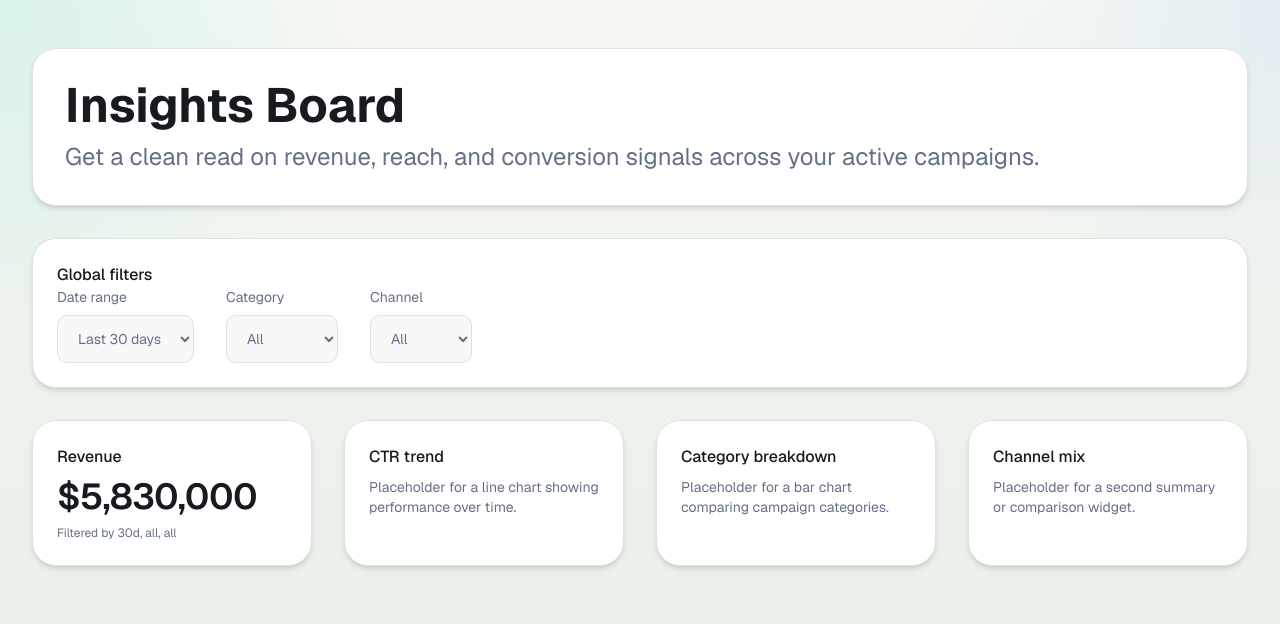
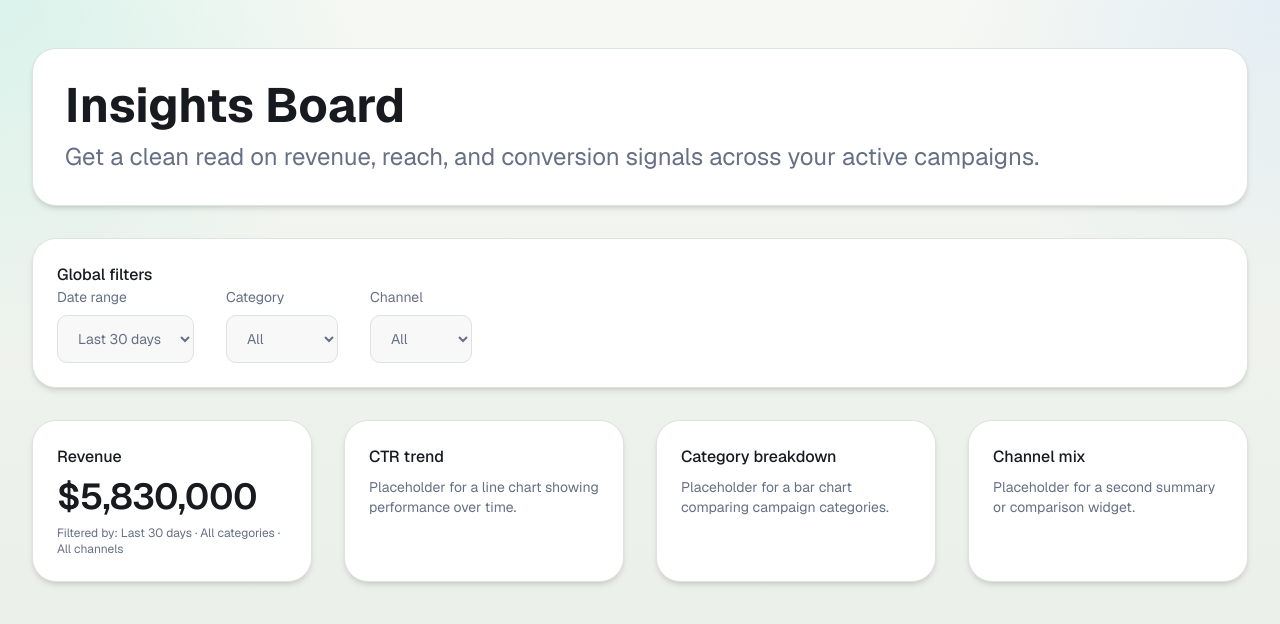
Before and after one commit to andreamartz/insights-board, a Next.js app: page /dashboard in a window 1280 px wide. Shown: the top 624 px of the page. Built offline with nearby package versions, Linux system fonts and the light colour scheme.

Commit message:
Add KPI aria-label support and filter summary text

```diff
--- a/components/DashboardShell.tsx
+++ b/components/DashboardShell.tsx
@@ -69,6 +69,39 @@ const DashboardShell = () => {
 
   const filteredRecords = filterRecords(metricRecords, state.filters);
   const revenue = sumMetric(filteredRecords, "revenue");
+  const getFilterSummaryText = () => {
+    const dateLabelMapping: Record<typeof state.filters.dateRange, string> = {
+      "7d": "Last 7 days",
+      "30d": "Last 30 days",
+      "90d": "Last 90 days",
+    };
+
+    const categoryLabelMapping: Record<typeof state.filters.category, string> = {
+      "all": "All categories",
+      "furniture": "Furniture category",
+      "office": "Office category",
+      "tech": "Tech category",
+    };
+
+    const channelLabelMapping: Record<typeof state.filters.channel, string> = {
+      "all": "All channels",
+      "display": "Display channel",
+      "email": "Email channel",
+      "search": "Search channel",
+    };
+
+    return `${dateLabelMapping[state.filters.dateRange]} · ${categoryLabelMapping[state.filters.category]} · ${channelLabelMapping[state.filters.channel]}`;
+  }
+
+const getRevenueAriaLabel = () => {
+  const revenueText = new Intl.NumberFormat("en-US", {
+    style: "currency",
+    currency: "USD",
+    maximumFractionDigits: 0,
+  }).format(revenue);
+
+  return `Revenue metric value ${revenueText}. ${getFilterSummaryText()}.`;
+};
 
   return (
     <main className="text-text-muted max-w-7xl py-12 px-4 mx-auto flex flex-col gap-8 sm:px-6 lg:px-8">
@@ -146,7 +179,8 @@ const DashboardShell = () => {
           <KPIWidget
             value={revenue}
             format="currency"
-            helperText={`Filtered by ${state.filters.dateRange}, ${state.filters.category}, ${state.filters.channel}`}
+            helperText={`Filtered by: ${getFilterSummaryText()}`}
+            ariaLabel={getRevenueAriaLabel()}
           />
         </article>
         <article className="bg-bg-surface p-6 rounded-lg shadow-md border border-border-default flex flex-col gap-y-2">
--- a/components/KPIWidget.tsx
+++ b/components/KPIWidget.tsx
@@ -2,6 +2,7 @@ type KPIWidgetProps = {
   value: number;
   format?: 'currency' | 'percent' | 'number';
   helperText?: string;
+  ariaLabel?: string;
 }
 
 const formatValue = (value: number, format: KPIWidgetProps['format'] = 'number') => {
@@ -24,9 +25,9 @@ const formatValue = (value: number, format: KPIWidgetProps['format'] = 'number')
   }
 };
 
-function KPIWidget({ value, format = 'number', helperText }: KPIWidgetProps) {
+function KPIWidget({ value, format = 'number', helperText, ariaLabel }: KPIWidgetProps) {
   return (
-    <div className="flex flex-col gap-y-2">
+    <div className="flex flex-col gap-y-2" aria-label={ariaLabel}>
       <p className="text-3xl md:text-4xl font-semibold text-text-strong tracking-tight">
         {formatValue(value, format)}
       </p>
```
